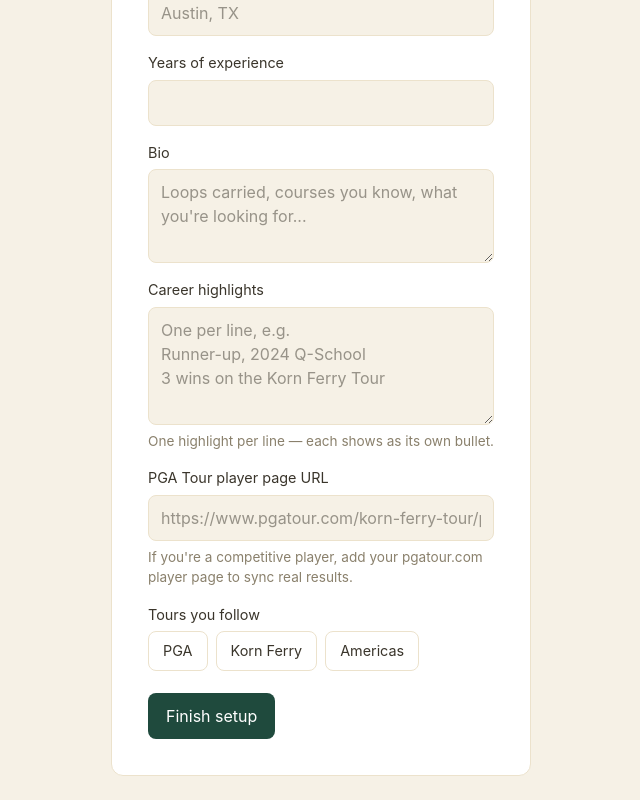
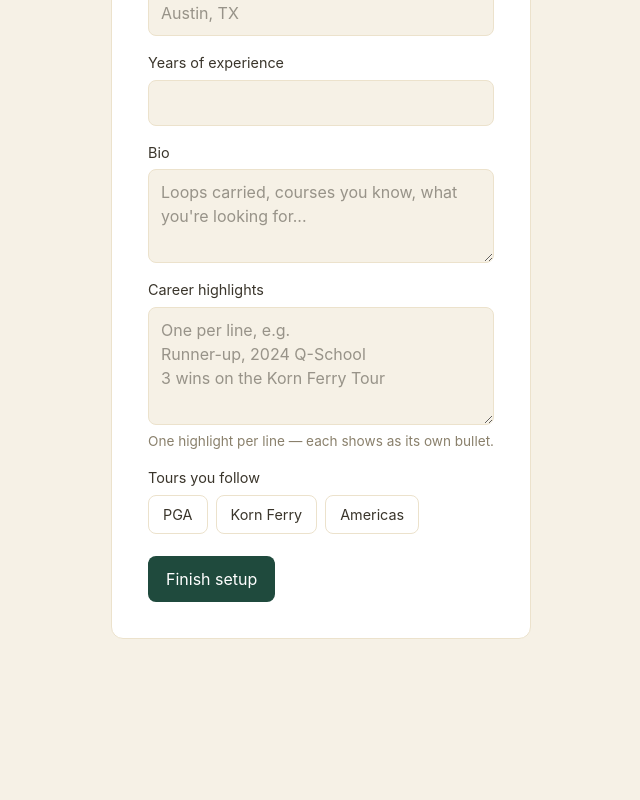
Before and after one commit to NicoleJadeVivier/TeeMate, a React (Vite) app: page /setup-profile in a window 1280 px wide. Shown: the part 455-1255 px from the top of the page, without its empty margins (319-959 px from the left). After the commit the page ends 1118 px from the top, so only its background shows below. Built offline with nearby package versions, Linux system fonts and the light colour scheme; no server answers.

Commit message:
Hide PGA Tour results sync for caddie profiles
The player-page URL field and Results section only made sense for
players (caddies don't have a PGA Tour competitor page), so both are
now gated on role === 'player' in the profile form and profile view.

```diff
--- a/src/components/ProfileForm.tsx
+++ b/src/components/ProfileForm.tsx
@@ -185,6 +185,7 @@ export default function ProfileForm({
         />
         <span className="form-hint">One highlight per line — each shows as its own bullet.</span>
       </label>
+      {role === 'player' && (
         <label>
           PGA Tour player page URL
           <input
@@ -194,9 +195,10 @@ export default function ProfileForm({
             placeholder="https://www.pgatour.com/korn-ferry-tour/player/12345/your-name"
           />
           <span className="form-hint">
-          If you're a competitive player, add your pgatour.com player page to sync real results.
+            Add your pgatour.com player page to sync real results.
           </span>
         </label>
+      )}
       <label>
         Tours you follow
         <div className="tour-toggle">
--- a/src/pages/ProfileView.tsx
+++ b/src/pages/ProfileView.tsx
@@ -135,6 +135,8 @@ export default function ProfileView() {
         </>
       )}
 
+      {profile.role === 'player' && (
+        <>
           <h3>Results</h3>
           {isSelf && (
             <div className="sync-row">
@@ -144,8 +146,8 @@ export default function ProfileView() {
                 </button>
               ) : (
                 <p className="form-hint">
-              Add your PGA Tour player page URL in <Link to="/profile/edit">Edit profile</Link> to
-              sync real results.
+                  Add your PGA Tour player page URL in <Link to="/profile/edit">Edit profile</Link>{' '}
+                  to sync real results.
                 </p>
               )}
               {syncError && <p className="form-error">{syncError}</p>}
@@ -182,6 +184,8 @@ export default function ProfileView() {
               </table>
             </div>
           )}
+        </>
+      )}
 
       <h3>Tournaments committed to</h3>
       {commitments.length === 0 ? (
```
Lines whose indentation alone changed are shown as unchanged.
